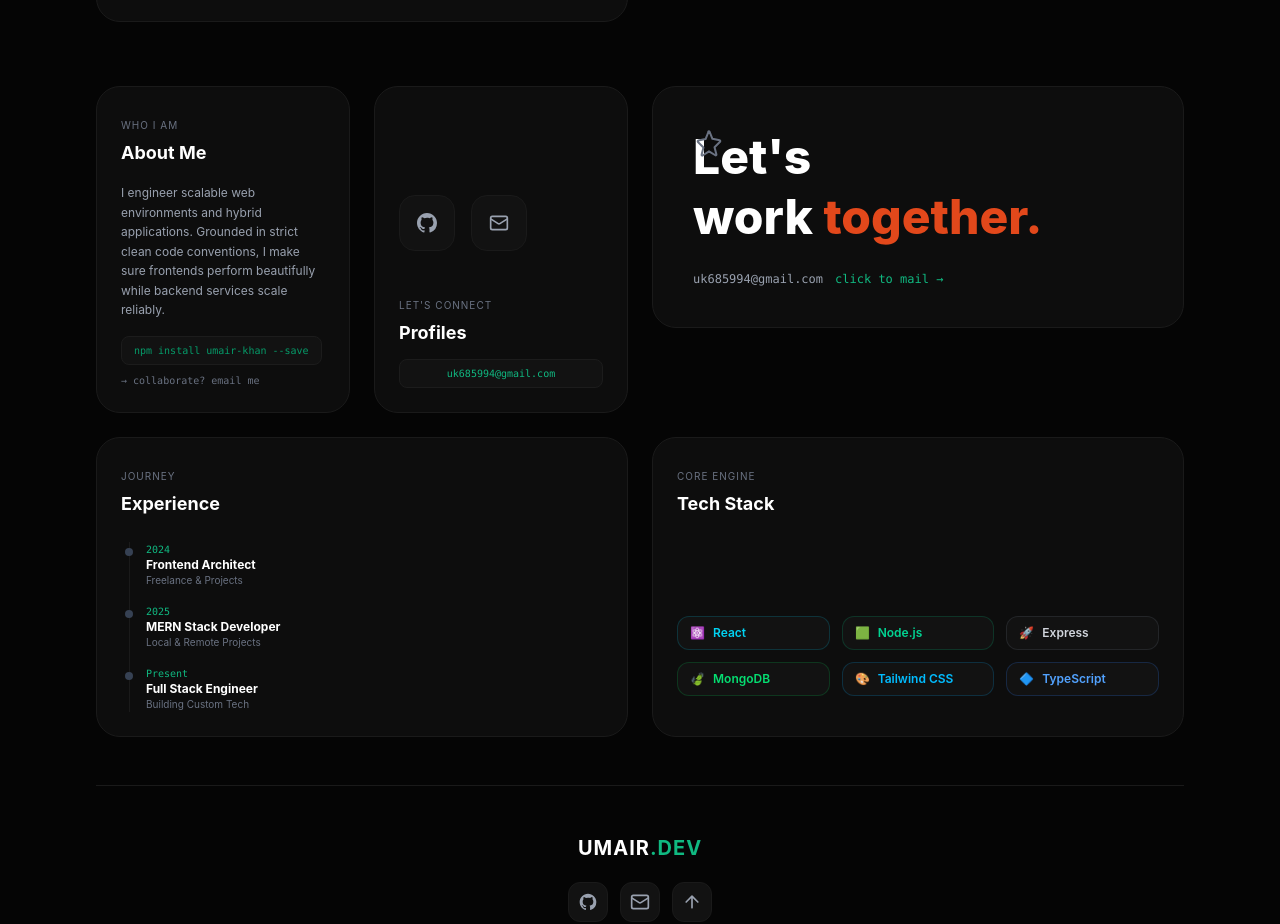
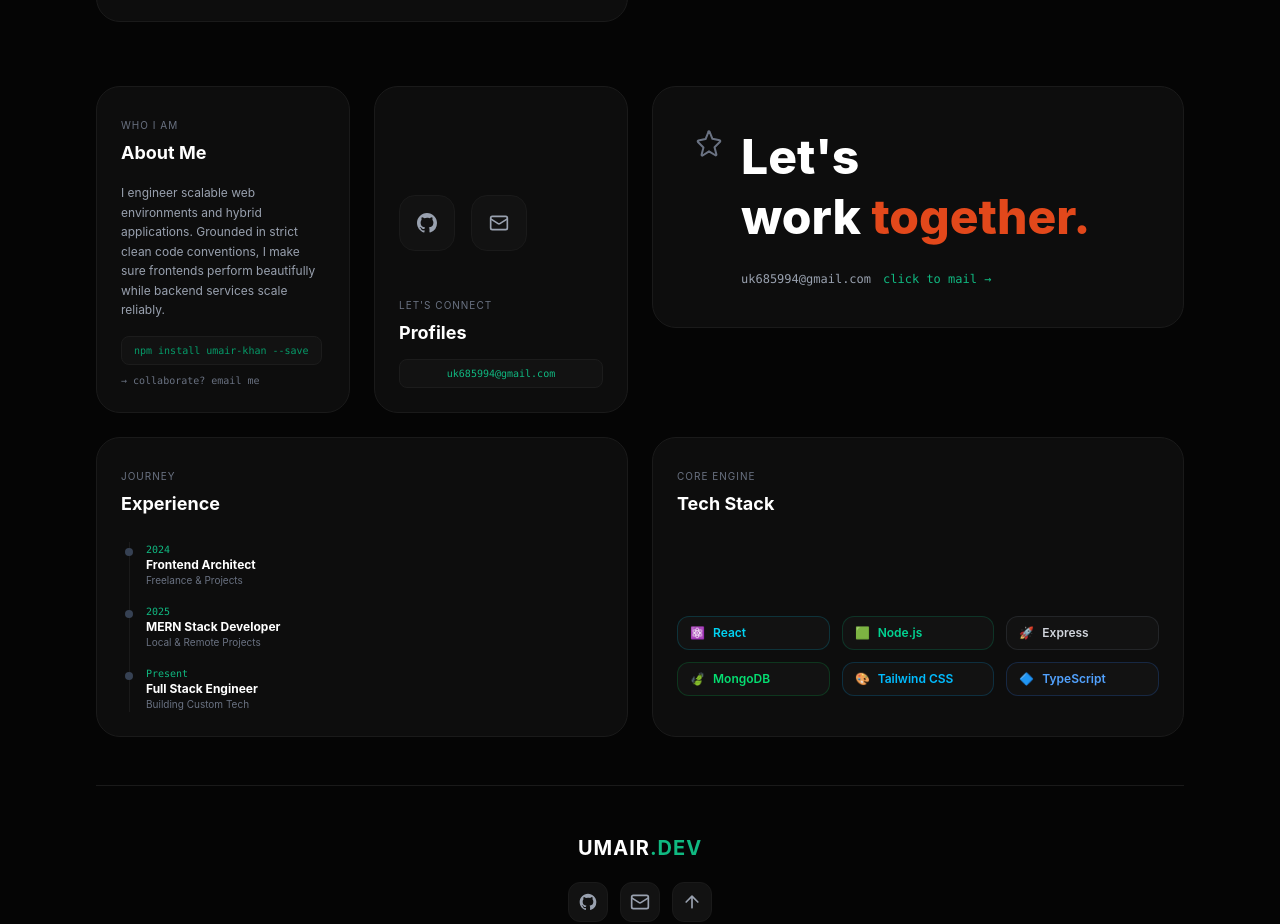
Before and after one commit to 123umair/Portfolio, a React (Vite) app: page / in a window 1280 px wide. Shown: the part 1691-2615 px from the top of the page. Built offline with nearby package versions, Linux system fonts and the light colour scheme.

Commit message:
fix: indent CTA heading + email so star icon no longer overlaps 'Let's'

```diff
--- a/src/views/components/ExperienceTimeline.tsx
+++ b/src/views/components/ExperienceTimeline.tsx
@@ -25,14 +25,14 @@ export const ExperienceTimeline: React.FC = () => {
           </svg>
         </div>
 
-        <div className="max-w-md">
+        <div className="max-w-md pl-12">
           <h2 className="text-3xl md:text-5xl font-extrabold text-white leading-tight transition-colors duration-300 group-hover:text-[#e2481b]">
             Let's <br />
             work <span className="text-[#e2481b]">together.</span>
           </h2>
         </div>
 
-        <div className="mt-6 flex flex-col sm:flex-row sm:items-center gap-x-3 gap-y-1 text-xs font-mono text-gray-400">
+        <div className="mt-6 pl-12 flex flex-col sm:flex-row sm:items-center gap-x-3 gap-y-1 text-xs font-mono text-gray-400">
           <span className="truncate min-w-0">{profile.email}</span>
           <span className="shrink-0 whitespace-nowrap text-[#10b981] group-hover:translate-x-1 transition-transform duration-300">
             click to mail →
```
